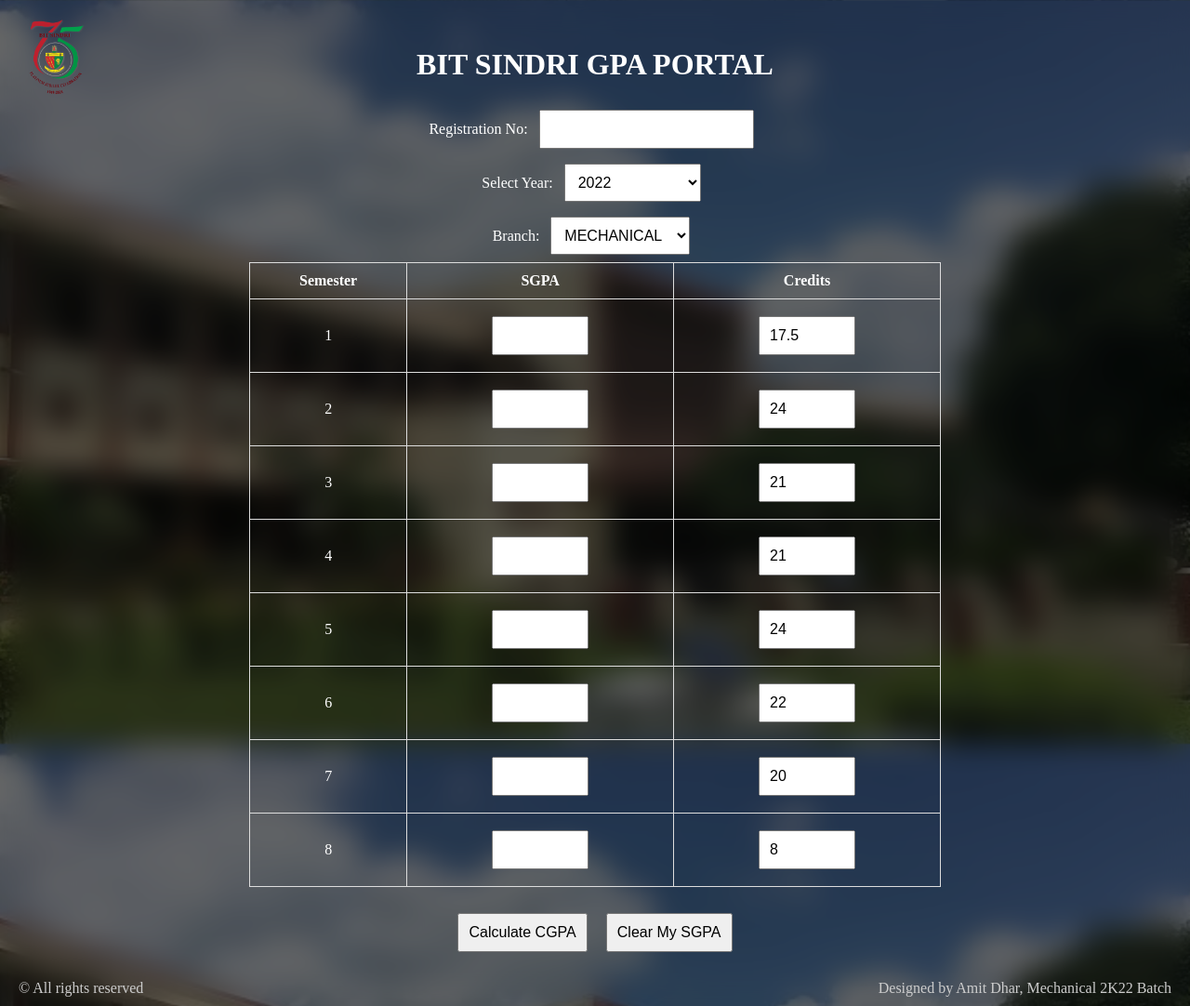
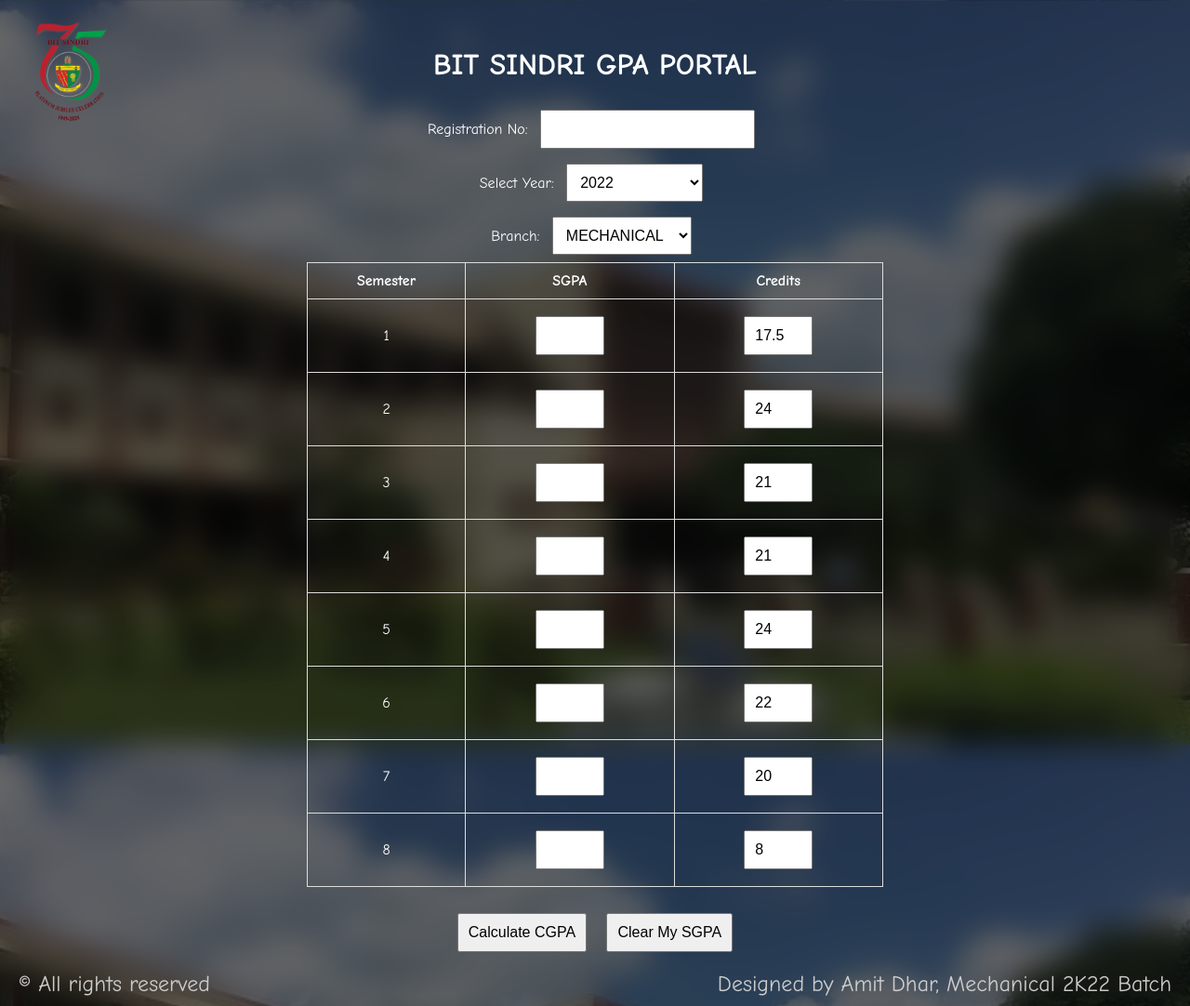
Before and after one commit to Amit-IIT2028/CGPA-CALCULATOR, a plain HTML site: page index.html in a window 1280 px wide. Shown: the whole page at 93% size. Drawn offline with Linux system fonts and the light colour scheme.

Commit message:
Update index.html
Minor changes

```diff
--- a/index.html
+++ b/index.html
@@ -6,7 +6,7 @@
   <style>
     body {
       margin: 0;
-      font-family: Times New Roman;
+      font-family: Comic Sans MS;
       background-image: url('1000063709.avif');
       background-size: cover;
       background-position: center;
@@ -28,7 +28,7 @@
     }
 
     .logo img {
-      height: 90px;
+      height: 120px;
     }
 
     h1, h2 {
@@ -42,7 +42,7 @@
     }
 
     table {
-      width: 60%;
+      width: 50%;
       margin: 0 auto;
       border-collapse: collapse;
     }
@@ -54,12 +54,12 @@
     }
 
     input[type=number] {
-      width: 80px;
+      width: 50px;
     }
 
     .footer {
-      text-align: left;
-      font-size: 1em;
+      text-align: center;
+      font-size: 1.5em;
       color: #ccc;
       position: fixed;
       bottom: 10px;
```
